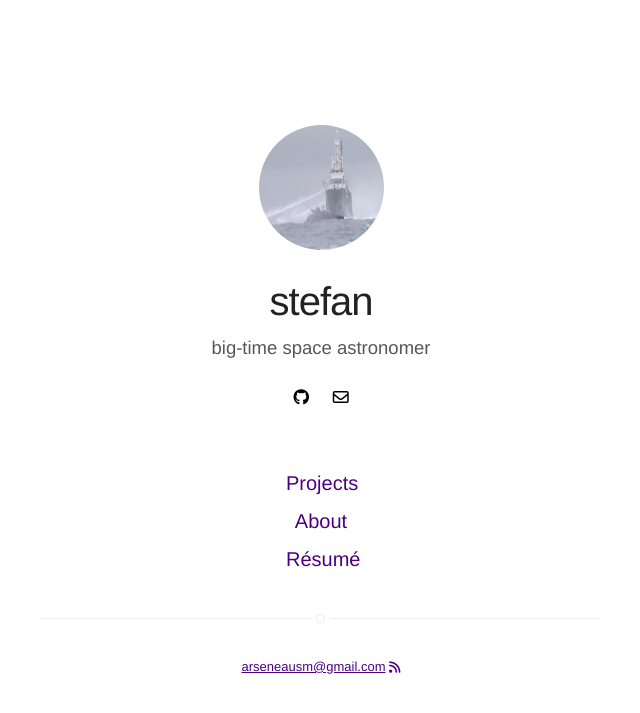
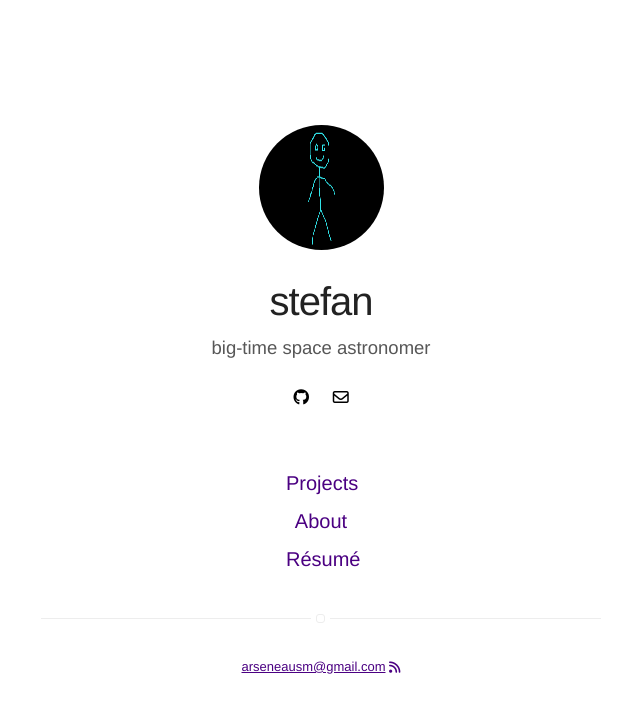
Before and after one commit to stefanarseneau/stefanarseneau.github.io, a Jekyll site: the page built from index.html, in a window 1280 px wide. Shown: the top 713 px of the page, without its empty margins (319-959 px from the left). Built offline with Jekyll 4.4.1, drawn with Linux system fonts in a browser that asks for light colours; nearby versions of some CDN libraries.

Commit message:
Update _config.yml

```diff
--- a/_config.yml
+++ b/_config.yml
@@ -8,7 +8,7 @@ description: space
 # if it's an external image, update below for true
 # better with square images
 external-image: false
-picture: assets/images/IMG_5359.png
+picture: assets/images/pfp.png
 
 # your site color theme, true for dark theme,
 # false to light theme, auto to switch with system.
```
